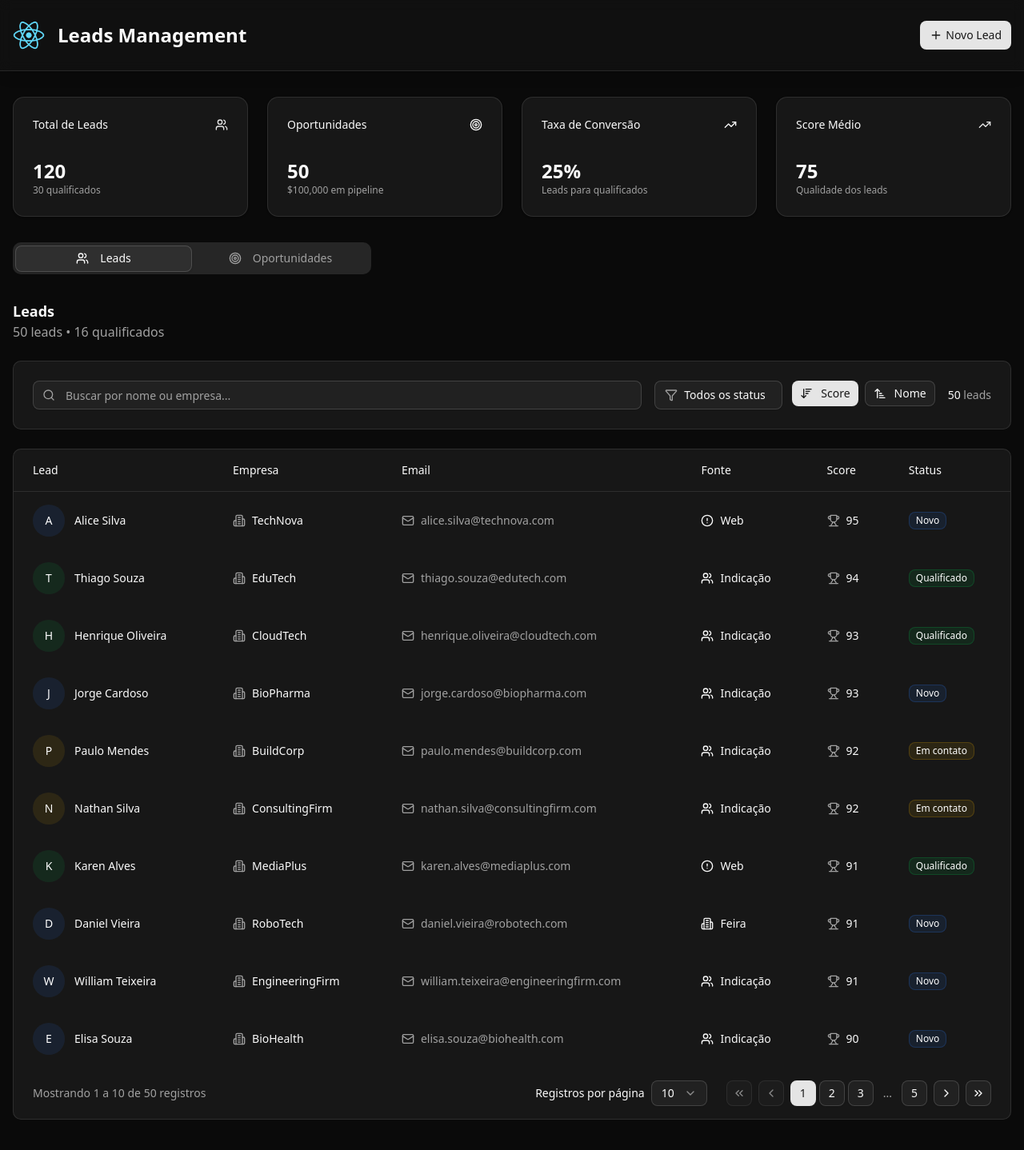
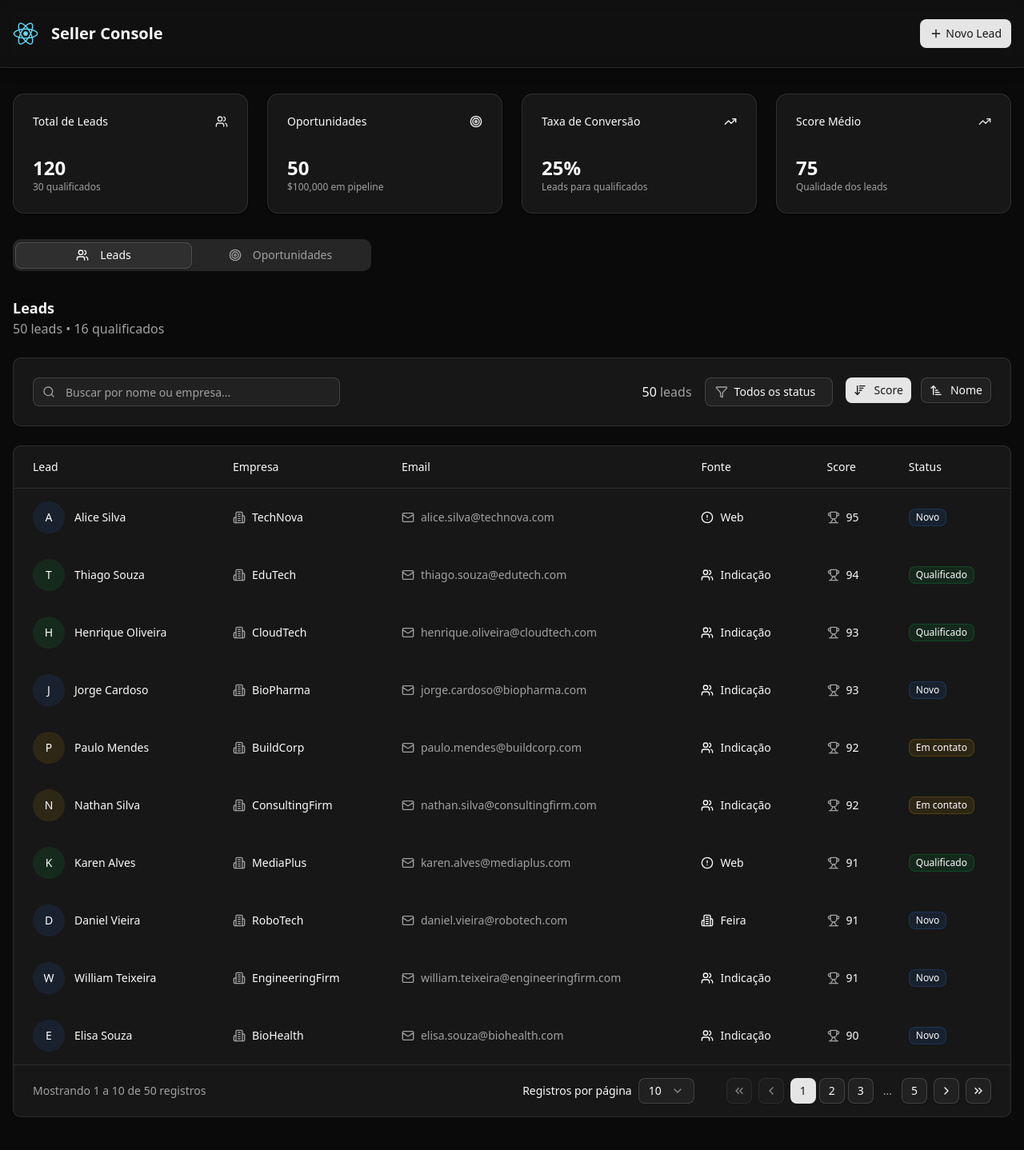
Before and after one commit to ezequiel88/leads, a React (Vite) app: page / in a window 1280 px wide. Shown: the top 1438 px of the page at 80% size. Built offline with nearby package versions, Linux system fonts and the light colour scheme.

Commit message:
feat: update UI and add zod dependency
- Add zod package for schema validation
- Update page titles from "Mini Seller Console" to "Seller Console"
- Improve header and search filters layout
- Refactor pagination component for better responsiveness
- Clean up lead detail panel code

```diff
--- a/index.html
+++ b/index.html
@@ -9,7 +9,7 @@
   <meta name="description" content="Web site created using create-tsrouter-app" />
   <link rel="apple-touch-icon" href="/logo192.png" />
   <link rel="manifest" href="/manifest.json" />
-  <title>Mini Seller Console</title>
+  <title>Seller Console</title>
 </head>
 
 <body>
--- a/package.json
+++ b/package.json
@@ -27,7 +27,8 @@
     "react": "^19.0.0",
     "react-dom": "^19.0.0",
     "sonner": "^2.0.7",
-    "tailwind-merge": "^3.3.1"
+    "tailwind-merge": "^3.3.1",
+    "zod": "^4.0.17"
   },
   "devDependencies": {
     "@testing-library/dom": "^10.4.0",
--- a/src/components/header.tsx
+++ b/src/components/header.tsx
@@ -7,8 +7,8 @@ export default function Header() {
             <div className="container mx-auto px-4 py-2">
                 <div className="flex justify-between items-center py-4">
                     <div className="flex items-center gap-4">
-                        <img src="/logo.png" alt="logo" className="h-10" />
-                        <h2 className="text-2xl font-bold">Leads Management</h2>
+                        <img src="/logo.png" alt="logo" className="h-8" />
+                        <h2 className="text-xl font-bold">Seller Console</h2>
                     </div>
                     <div className="flex items-center">
                         <Button className="w-full sm:w-auto gap-1">
--- a/src/components/lead-detail.tsx
+++ b/src/components/lead-detail.tsx
@@ -72,7 +72,7 @@ export default function LeadDetailPanel({
         await new Promise(resolve => setTimeout(resolve, 1500));
 
         const newOpportunity: Opportunity = {
-            id: Date.now(), // Simple ID generation for demo
+            id: Date.now(),
             name: editedLead.name,
             stage: opportunityStage,
             amount: opportunityAmount,
@@ -88,10 +88,6 @@ export default function LeadDetailPanel({
 
         onClose();
     };
-
-    // Remove as funções duplicadas:
-    // const getStatusColor = (status: Lead['status']) => { ... };
-    // const getScoreColor = (score: number) => { ... };
 
     return (
         <AnimatePresence>
--- a/src/components/search-filters.tsx
+++ b/src/components/search-filters.tsx
@@ -42,19 +42,22 @@ export default function SearchAndFilters({
 
     return (
         <div className="flex flex-col sm:flex-row gap-4 p-6 bg-card border rounded-lg shadow-soft">
-            <div className="flex-1">
             <div className="relative">
                 <Search className="absolute left-3 top-1/2 transform -translate-y-1/2 w-4 h-4 text-muted-foreground" />
                 <Input
                     placeholder="Buscar por nome ou empresa..."
                     value={filters.search}
                     onChange={handleSearchChange}
-                        className="pl-10 pr-4"
+                    className="pl-10 pr-4 w-full md:w-96"
                 />
             </div>
+
+            <div className="flex-1"/>
+
+            <div className="flex flex-col sm:flex-row gap-4">
+                <div className="flex items-center text-muted-foreground">
+                    <span className="font-medium text-foreground">{leadCount}</span>&nbsp;leads
                 </div>
-
-            <div className="flex flex-col sm:flex-row gap-3">
                 <Select value={filters.status || 'all'} onValueChange={handleStatusChange}>
                     <SelectTrigger className="w-full sm:w-[160px]">
                         <div className="flex items-center space-x-2">
@@ -71,7 +74,7 @@ export default function SearchAndFilters({
                     </SelectContent>
                 </Select>
 
-                <div className="flex gap-2">
+                <div className="flex gap-3">
                     <Button
                         variant={filters.sortBy === 'score' ? 'default' : 'outline'}
                         size="sm"
@@ -101,10 +104,6 @@ export default function SearchAndFilters({
                     </Button>
                 </div>
             </div>
-
-            <div className="flex items-center text-sm text-muted-foreground">
-                <span className="font-medium text-foreground">{leadCount}</span>&nbsp;leads
-            </div>
         </div>
     );
 }
--- a/src/components/ui/pagination.tsx
+++ b/src/components/ui/pagination.tsx
@@ -46,14 +46,16 @@ export default function Pagination({
     if (totalPages <= 1) return null;
 
     return (
-    <div className="flex items-center justify-between px-6 py-4">
+        <div className="flex flex-col md:flex-row items-center justify-between px-6 py-4 border-t gap-4">
+
             <div className="flex items-center space-x-2">
                 <p className="text-sm text-muted-foreground">
                     Mostrando {startItem} a {endItem} de {totalItems} registros
                 </p>
             </div>
 
-      <div className="flex items-center space-x-6">
+            <div className="flex flex-col md:flex-row items-center space-x-6 gap-4">
+
                 <div className="flex items-center space-x-2">
                     <p className="text-sm font-medium">Registros por página</p>
                     <Select
--- a/src/routes/__root.tsx
+++ b/src/routes/__root.tsx
@@ -8,7 +8,7 @@ export const Route = createRootRoute({
     meta: [
       { charSet: "utf-8" },
       { name: "viewport", content: "width=device-width, initial-scale=1" },
-      { title: "Mini Seller Console" },
+      { title: "Seller Console" },
     ]
   }),
   component: () => (
```
Also changed, not shown: 1 other file (tests, documents, lock files or other folders). Lines whose indentation alone changed are shown as unchanged.
